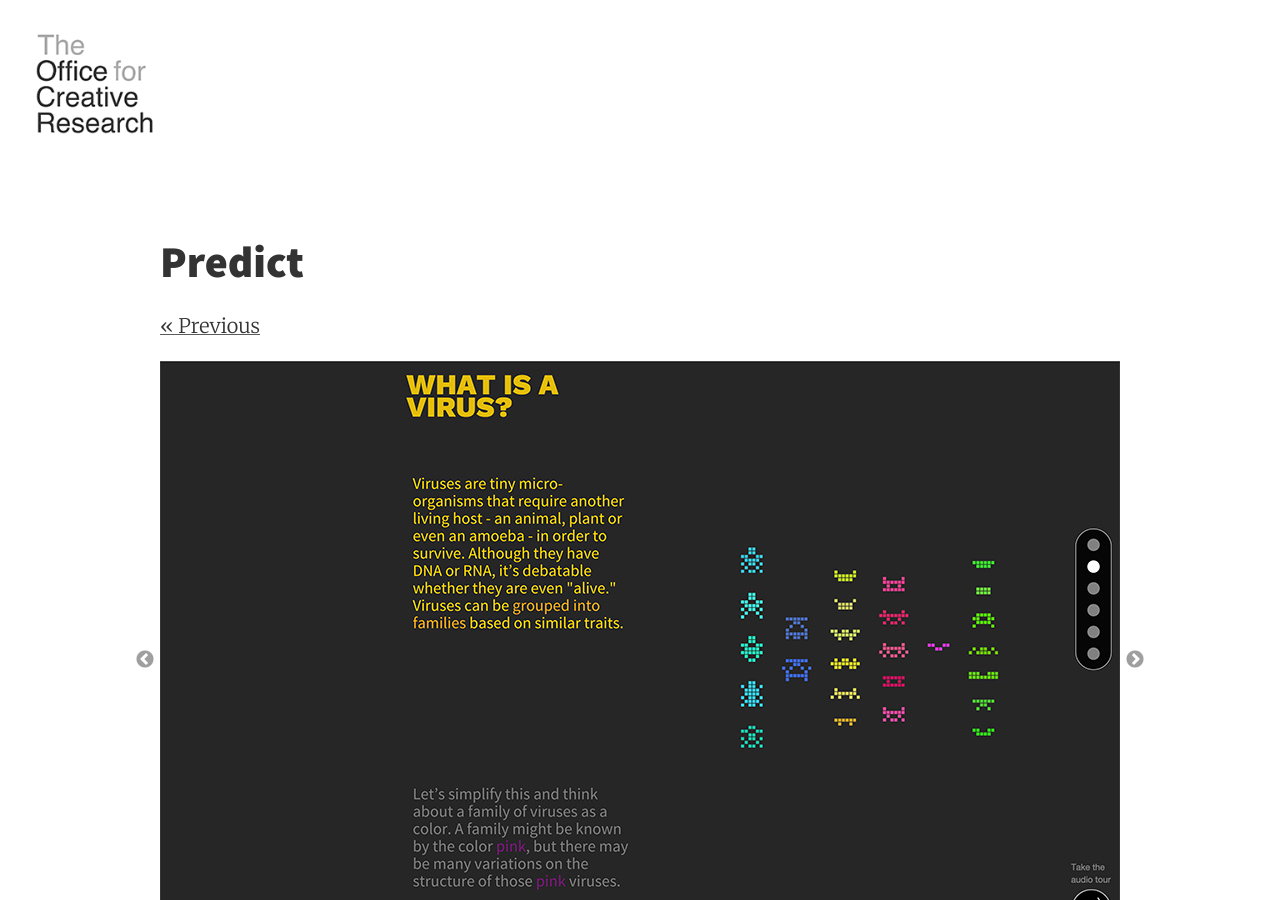
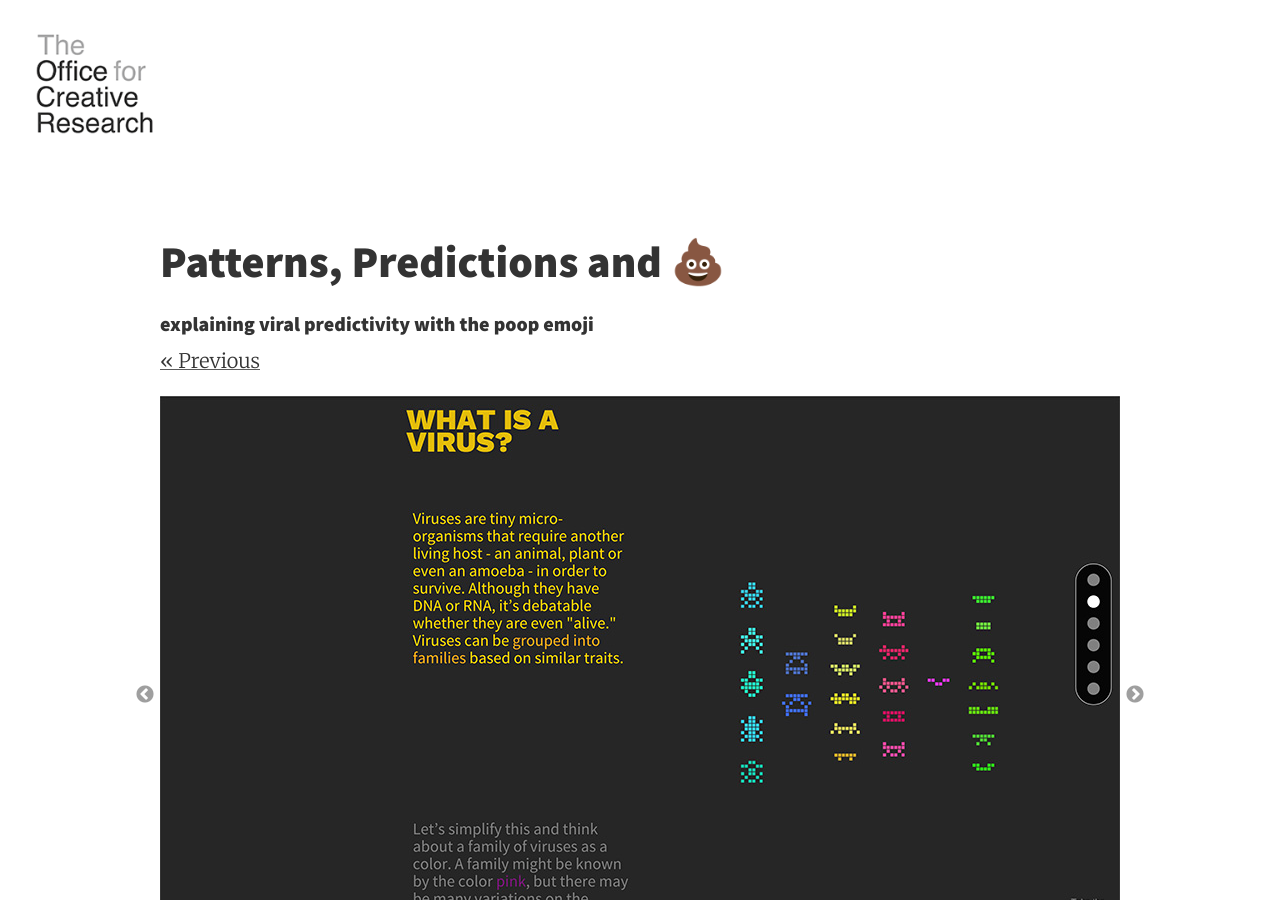
Before and after one commit to O-C-R/o-c-r.github.io, a Jekyll site: the page built from _posts/2015-12-01-predict.md, in a window 1280 px wide and 900 px high. Built offline with Jekyll 4.4.1, drawn with Linux system fonts in a browser that asks for light colours; nearby versions of some CDN libraries.

Commit message:
updating predict title, emoji issue

```diff
--- a/_posts/2015-12-01-predict.md
+++ b/_posts/2015-12-01-predict.md
@@ -1,8 +1,9 @@
 ---
 layout:     post
-title:      Predict
+title:      Patterns, Predictions and &#128169;
 date:       2015-12-01 12:31:19
-summary:    animated the poop emoji
+summary:    explained viral predictivity with the poop emoji
+gerund:     explaining viral predictivity with the poop emoji
 dateFormat: Fall 2015
 categories: user-focused tools
 for:        Mailman School of Public Health
```
